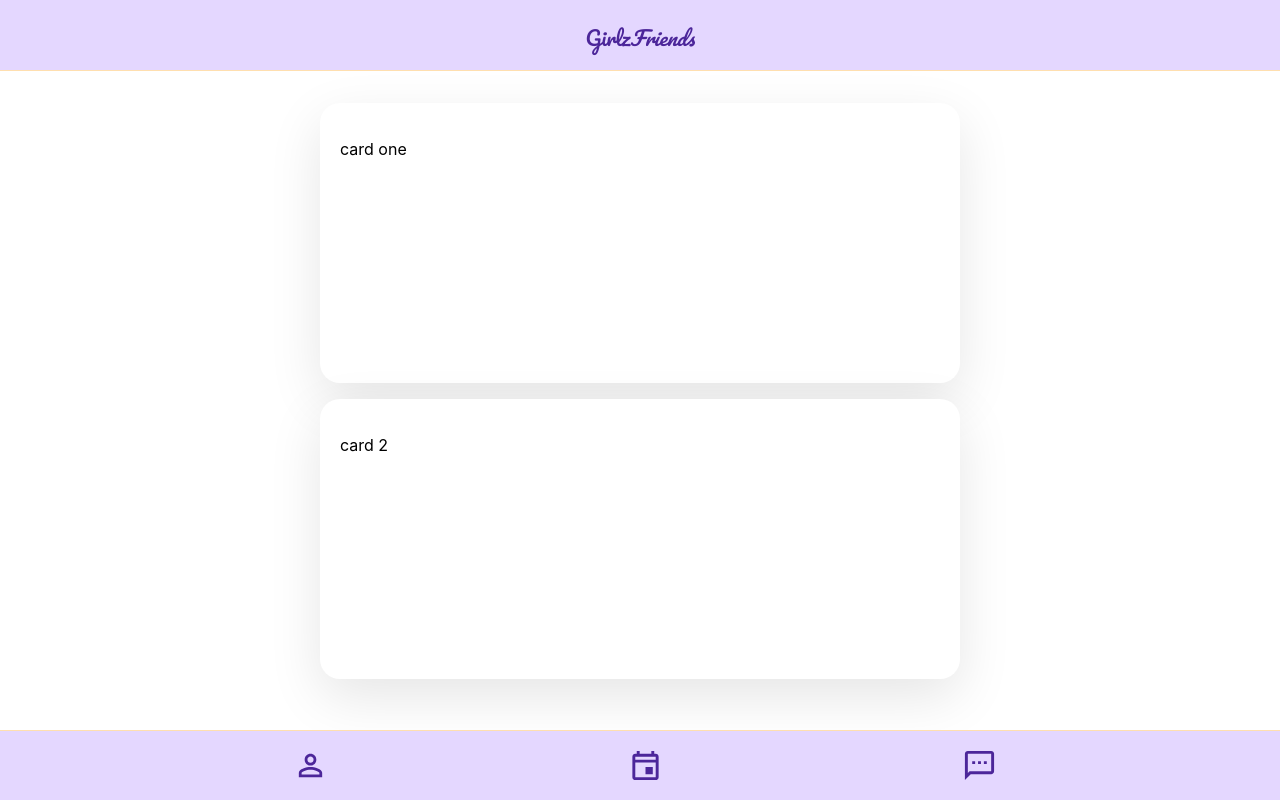
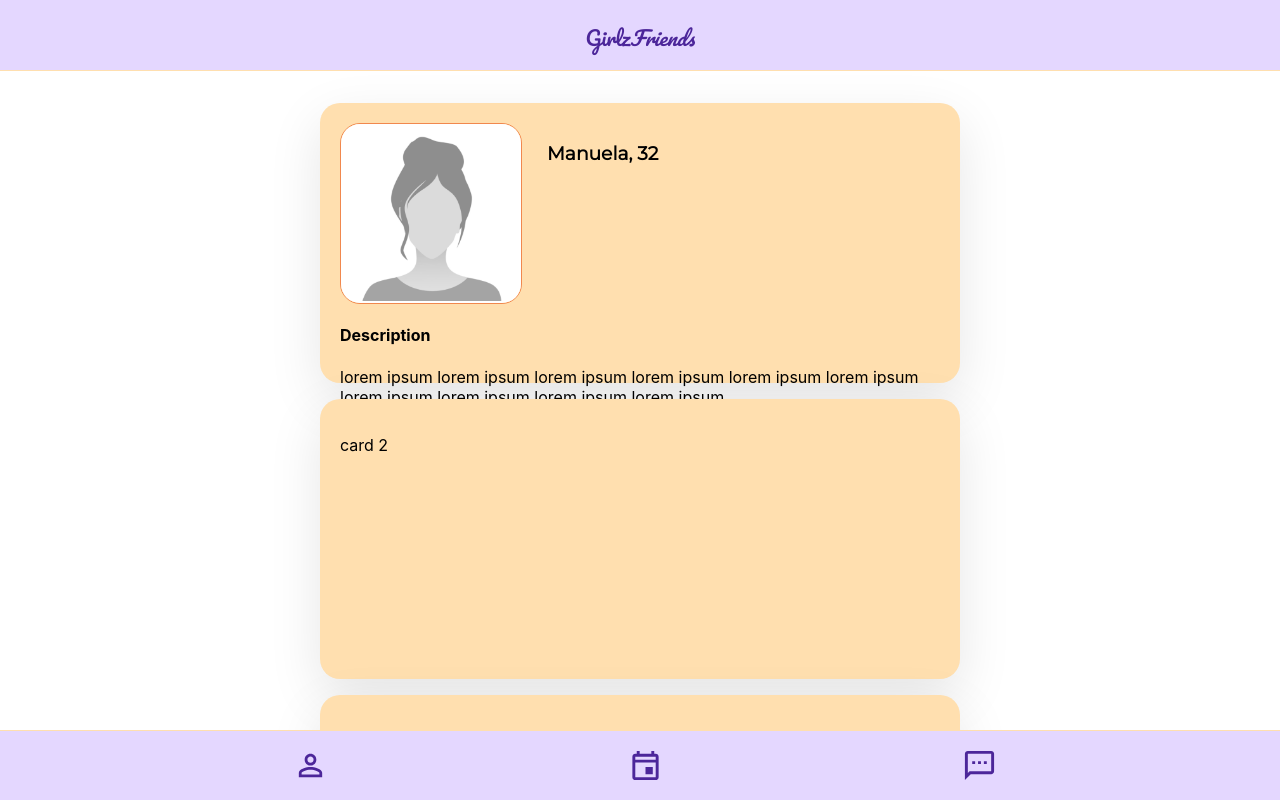
Before and after one commit to n3lita/third-project-Ironhack-React, a React (Create React App) app in the folder web/: page / in a window 1280 px wide. Shown: the top 800 px of the page. Built offline with nearby package versions, Linux system fonts and the light colour scheme.

Commit message:
feat: header, footer, cards on memberlist and memberitem

```diff
--- /dev/null
+++ b/web/src/components/member-item/MemberItem.css
@@ -0,0 +1,24 @@
+@import url('https://fonts.googleapis.com/css2?family=Montserrat&family=Pacifico&display=swap');
+
+.item_image {
+ width: 30%;
+ height: 30%;
+ border: 1px solid #F1884E;
+ border-radius: 20px
+}
+
+.item_header {
+    display: flex;
+}
+ .item {
+    display: flex;
+    flex-direction: column;
+}
+
+.item_header_text{
+    flex: 1;
+    padding-left: 20px;
+    margin-left: 5px;
+    font-family: 'Montserrat', serif;
+
+}
--- /dev/null
+++ b/web/src/components/member-item/MemberItem.js
@@ -0,0 +1,22 @@
+import "./MemberItem.css"
+
+function MemberItem() {
+    return (
+        <div className="item">
+            <div className="item_header">
+                <img className="item_image" src="/defProfilePicture.png" />
+                <div className="item_header_text">
+                    <h3 className="item_name">Manuela, 32</h3>
+                    <h4 classname="item_age"></h4>
+                </div>
+            </div>
+            <div className="item_description_field">
+                <h4>Description</h4>
+                <p>lorem ipsum lorem ipsum lorem ipsum lorem ipsum lorem ipsum lorem ipsum lorem ipsum lorem ipsum lorem ipsum lorem ipsum </p>
+            </div>
+
+        </div >
+    )
+}
+
+export default MemberItem
--- a/web/src/components/members-list/MembersList.css
+++ b/web/src/components/members-list/MembersList.css
@@ -17,5 +17,5 @@
     background-size: cover;
     background-position: center;
     margin-top: 2vh;
-
+    background-color: #FFDFAF;
 }
--- a/web/src/components/members-list/MembersList.js
+++ b/web/src/components/members-list/MembersList.js
@@ -1,4 +1,5 @@
 import React from "react"
+import MemberItem from "../member-item/MemberItem"
 import "./MembersList.css"
 
 
@@ -8,12 +9,17 @@ function MembersList(){
             <div className="membercards">
                 <section className="cards_container">
                     <article className="card">
-                    <p> card one</p>
+                    <MemberItem/>
                     </article>
 
                     <article className="card">
                     <p> card 2</p>
                     </article>
+
+                    <article className="card">
+                    <p> card 3</p>
+                    </article>
+
 
                 </section>
             </div>
```
Also changed, not shown: web/public/defProfilePicture.png (added).
